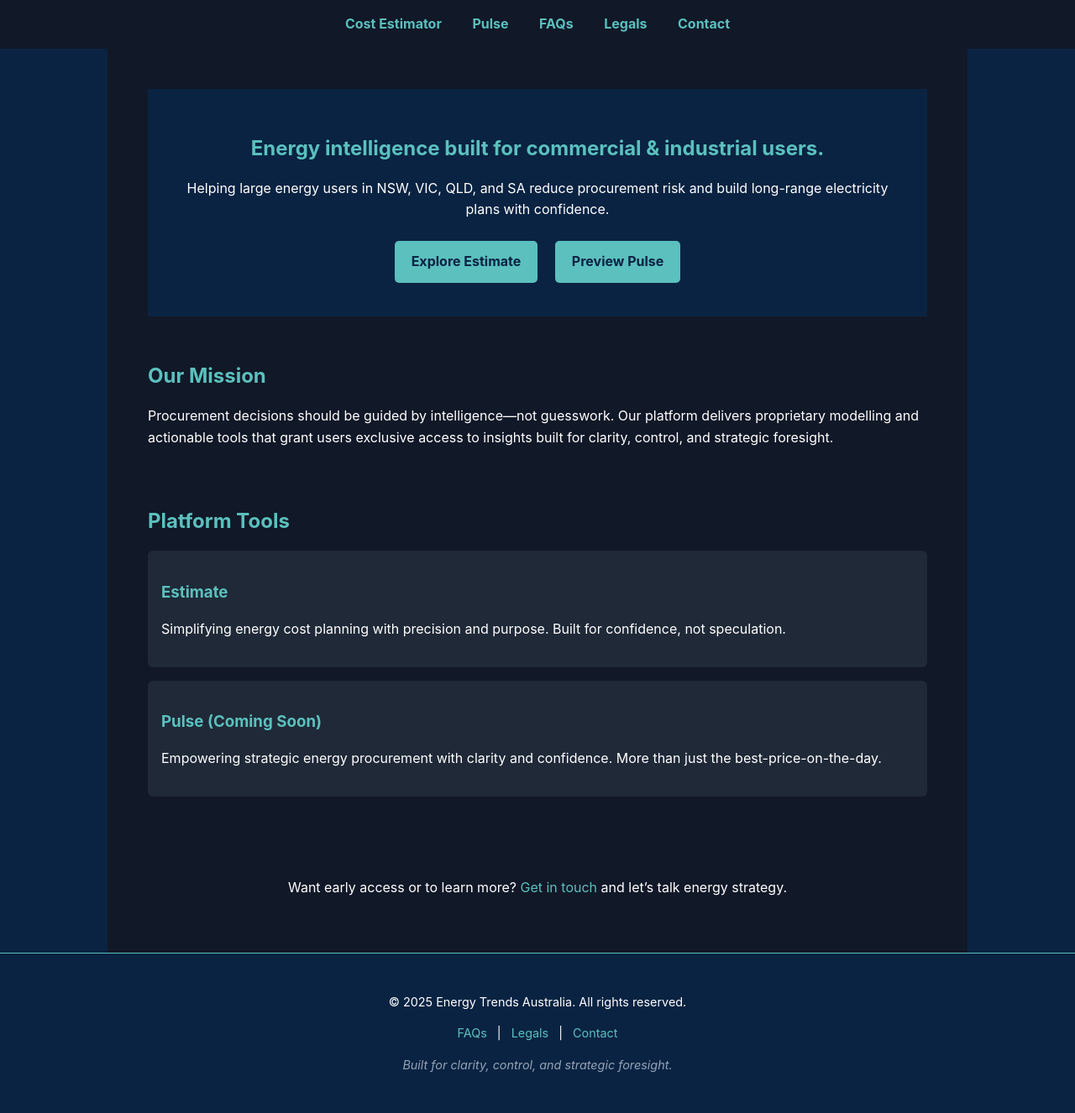
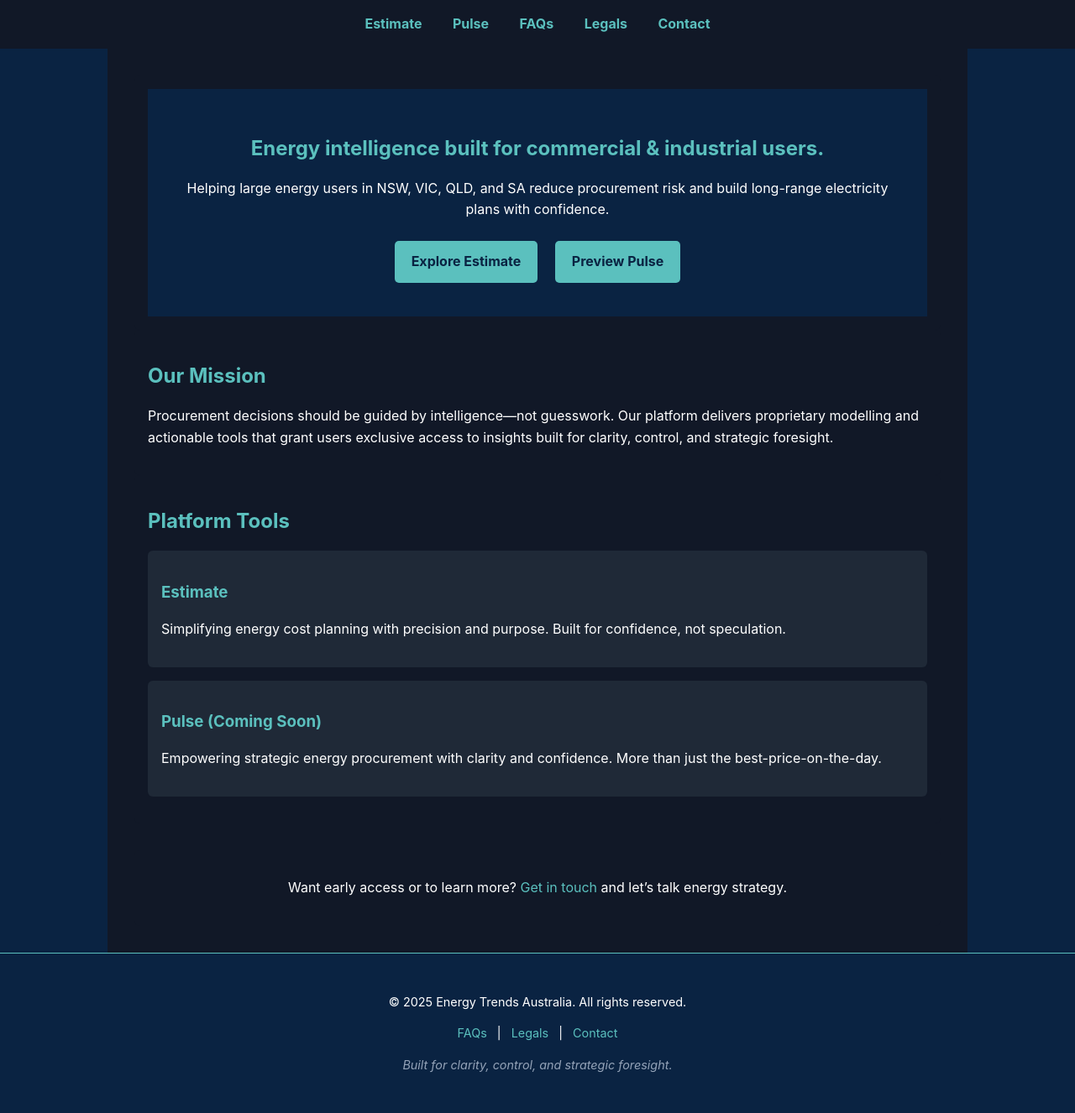
Before and after one commit to EnergyTrendsAU/energytrends.au, a Jekyll site: the page built from index.html, in a window 1280 px wide. Shown: the whole page at 84% size. Built offline with Jekyll 4.4.1, drawn with Linux system fonts in a browser that asks for light colours.

Commit message:
Update nav.html
Cost Estimator > Estimate

```diff
--- a/_includes/nav.html
+++ b/_includes/nav.html
@@ -3,8 +3,8 @@
     {% unless page.url == "/" %}
       <li><a href="/">Home</a></li>
     {% endunless %}
-    {% unless page.url == "/cost-estimator.html" %}
-      <li><a href="/cost-estimator.html">Cost Estimator</a></li>
+    {% unless page.url == "/estimate.html" %}
+      <li><a href="/estimate.html">Estimate</a></li>
     {% endunless %}
     {% unless page.url == "/pulse.html" %}
       <li><a href="/pulse.html">Pulse</a></li>
```
